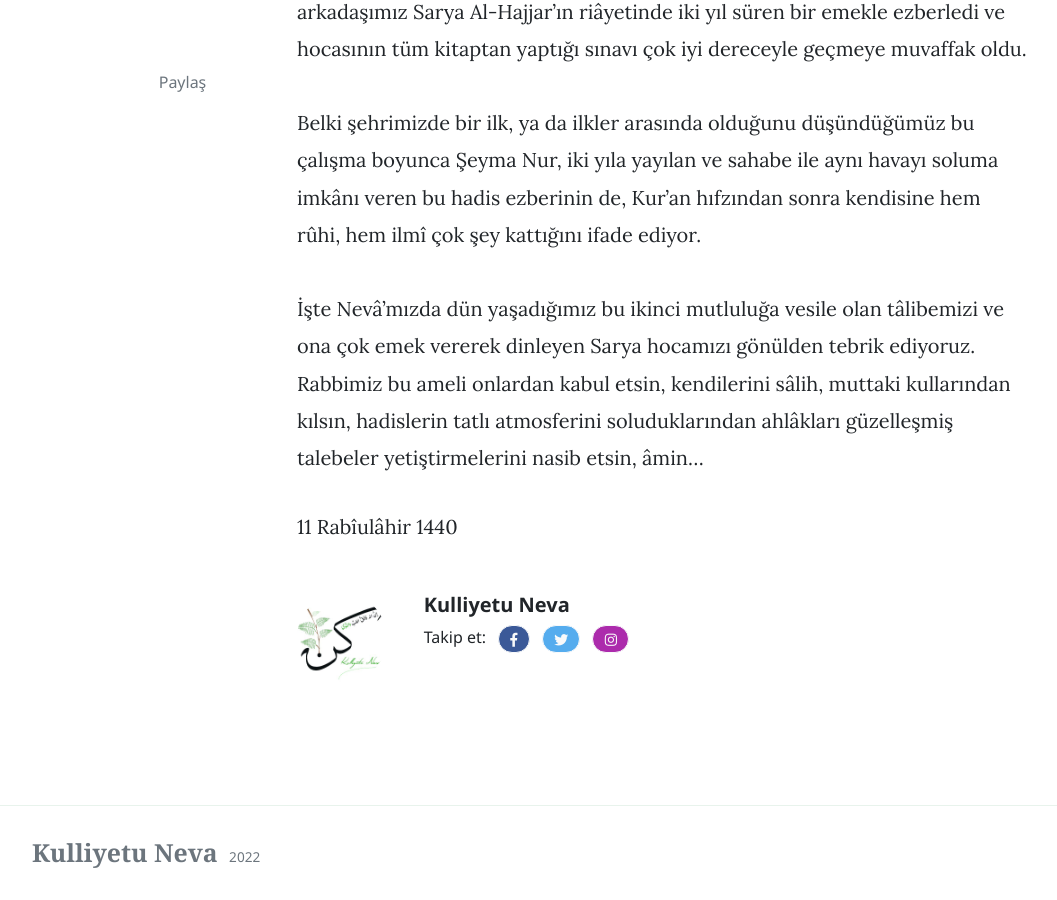
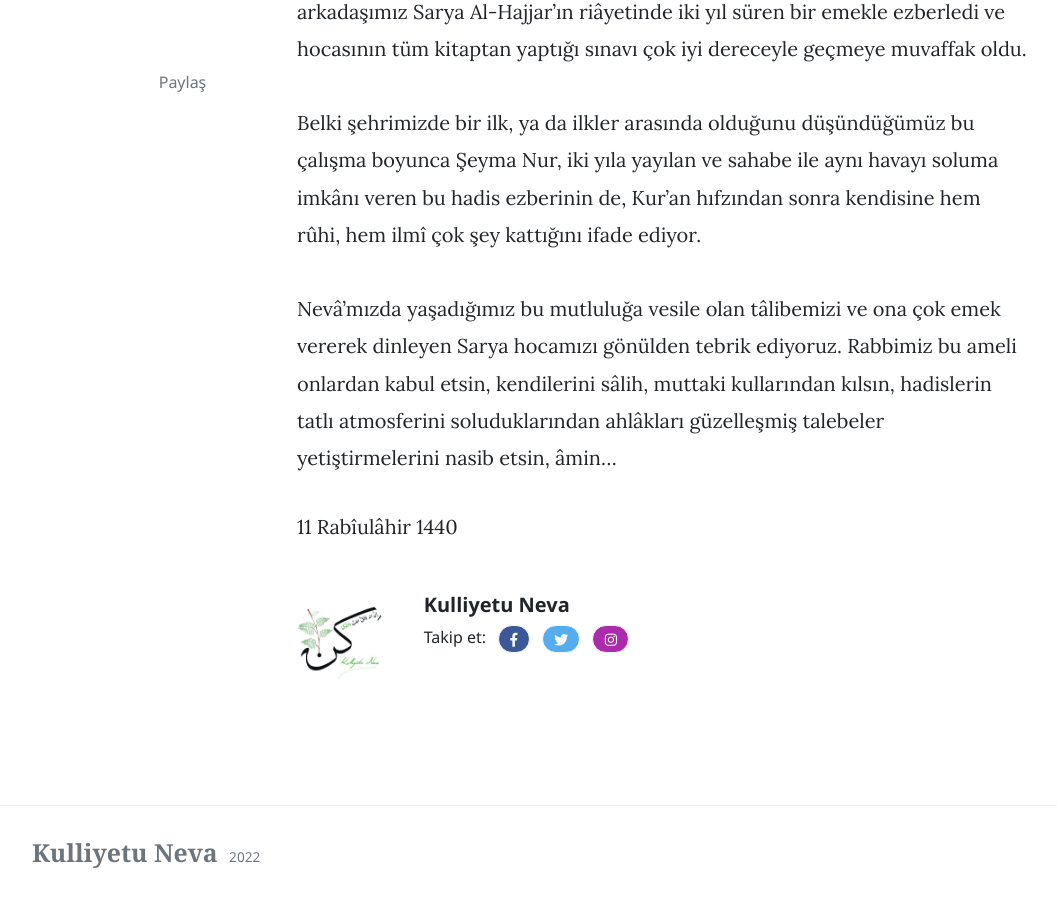
Before and after one commit to kulliyetuneva/website, a Jekyll site: the page built from _posts/2022-03-09-riyazus-salihindeki-1900-hadisi-hem-arapcasi-hem-turkcesi-ile-ezberledi.md, in a window 1280 px wide and 900 px high, scrolled down 949 px. Shown: the whole window, without its empty margins (73-1130 px from the left). Built offline with Jekyll 4.4.1, drawn with Linux system fonts in a browser that asks for light colours; nearby versions of some CDN libraries; comment, search, counter and statistics services are not loaded.

Commit message:
Update Yazı “2022-03-09-riyazus-salihindeki-1900-hadisi-hem-arapcasi-hem-turkcesi-ile-ezberledi”

```diff
--- a/_posts/2022-03-09-riyazus-salihindeki-1900-hadisi-hem-arapcasi-hem-turkcesi-ile-ezberledi.md
+++ b/_posts/2022-03-09-riyazus-salihindeki-1900-hadisi-hem-arapcasi-hem-turkcesi-ile-ezberledi.md
@@ -16,7 +16,7 @@ El-Edebü'l Müfred hadis dersimiz akabinde takdimi yapılan bu güzel icâzetin
 \
 Belki şehrimizde bir ilk, ya da ilkler arasında olduğunu düşündüğümüz bu çalışma boyunca Şeyma Nur, iki yıla yayılan ve sahabe ile aynı havayı soluma imkânı veren bu hadis ezberinin de, Kur'an hıfzından sonra kendisine hem rûhi, hem ilmî çok şey kattığını ifade ediyor.\
 \
-İşte Nevâ'mızda dün yaşadığımız bu ikinci mutluluğa vesile olan tâlibemizi ve ona çok emek vererek dinleyen Sarya hocamızı gönülden tebrik ediyoruz. Rabbimiz bu ameli onlardan kabul etsin, kendilerini sâlih, muttaki kullarından kılsın, hadislerin tatlı atmosferini soluduklarından ahlâkları güzelleşmiş talebeler yetiştirmelerini nasib etsin, âmin...
+Nevâ'mızda yaşadığımız bu mutluluğa vesile olan tâlibemizi ve ona çok emek vererek dinleyen Sarya hocamızı gönülden tebrik ediyoruz. Rabbimiz bu ameli onlardan kabul etsin, kendilerini sâlih, muttaki kullarından kılsın, hadislerin tatlı atmosferini soluduklarından ahlâkları güzelleşmiş talebeler yetiştirmelerini nasib etsin, âmin...
 
 11 Rabîulâhir 1440
 
```
